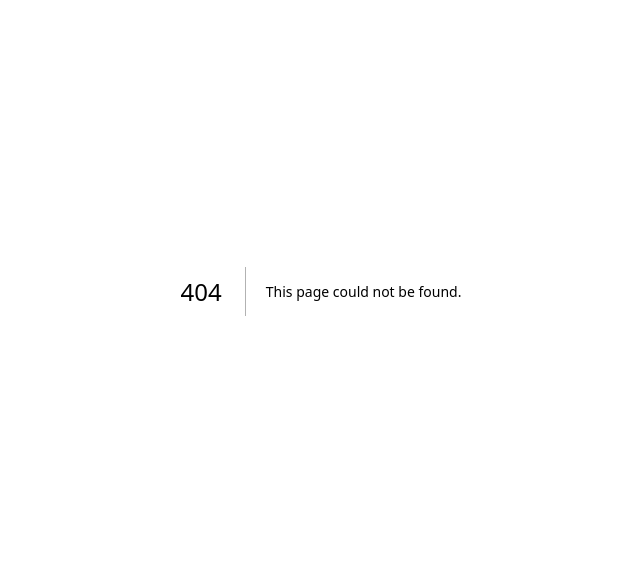
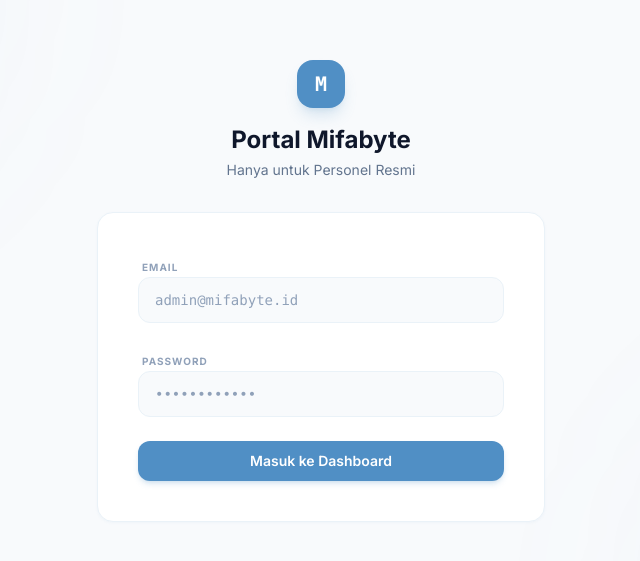
Before and after one commit to MakdumIbrohim/mifabye-finance, a Next.js app: page /login in a window 1280 px wide. Before the commit this address had no page. Shown: the part 109-670 px from the top of the page, without its empty margins (319-959 px from the left). Built offline with nearby package versions, Linux system fonts and the light colour scheme; no server answers.

Commit message:
feat: implement Firebase authentication in new login page and redirect root to login

```diff
--- /dev/null
+++ b/app/login/page.tsx
@@ -0,0 +1,119 @@
+"use client";
+
+import { useState } from "react";
+import { useRouter } from "next/navigation";
+import { signInWithEmailAndPassword } from "firebase/auth";
+import { auth } from "@/lib/firebase";
+
+export default function LoginPage() {
+  const [email, setEmail] = useState("");
+  const [password, setPassword] = useState("");
+  const [error, setError] = useState<string | null>(null);
+  const [isLoading, setIsLoading] = useState(false);
+  const router = useRouter();
+
+  const handleLogin = async (e: React.FormEvent) => {
+    e.preventDefault();
+    setIsLoading(true);
+    setError(null);
+
+    try {
+      await signInWithEmailAndPassword(auth, email, password);
+      router.push("/dashboard");
+    } catch (err: any) {
+      console.error("Login error:", err);
+      // Map Firebase error codes to user-friendly messages
+      switch (err.code) {
+        case "auth/invalid-email":
+          setError("Format email tidak valid.");
+          break;
+        case "auth/user-not-found":
+        case "auth/wrong-password":
+        case "auth/invalid-credential":
+          setError("Email atau password salah.");
+          break;
+        case "auth/too-many-requests":
+          setError("Terlalu banyak percobaan. Silakan coba lagi nanti.");
+          break;
+        default:
+          setError("Gagal masuk. Silakan periksa koneksi Anda.");
+      }
+    } finally {
+      setIsLoading(false);
+    }
+  };
+
+  return (
+    <div className="min-h-screen flex items-center justify-center p-6 bg-slate-50 relative overflow-hidden">
+      {/* Elemen Latar Belakang Halus */}
+      <div className="absolute -top-24 -left-24 w-96 h-96 bg-primary/5 rounded-full blur-[100px]" />
+      <div className="absolute -bottom-24 -right-24 w-96 h-96 bg-primary/5 rounded-full blur-[100px]" />
+
+      <div className="w-full max-w-md relative z-10">
+        <div className="text-center mb-8">
+          <div className="w-12 h-12 rounded-2xl bg-primary flex items-center justify-center shadow-lg shadow-primary/20 mx-auto mb-4">
+            <span className="text-white font-extrabold text-xl font-mono">M</span>
+          </div>
+          <h1 className="text-2xl font-bold text-slate-900 mb-1">Portal Mifabyte</h1>
+          <p className="text-sm text-slate-500">Hanya untuk Personel Resmi</p>
+        </div>
+
+        <div className="subtle-card p-10 shadow-2xl shadow-slate-200/50">
+          <form onSubmit={handleLogin} className="space-y-6">
+            {error && (
+              <div className="bg-red-50 text-red-600 p-3 rounded-xl text-xs font-bold animate-in fade-in slide-in-from-top-2">
+                {error}
+              </div>
+            )}
+
+            <div className="space-y-2">
+              <label className="text-[10px] font-bold text-slate-400 uppercase tracking-widest pl-1">Email</label>
+              <div className="relative">
+                <input
+                  type="email"
+                  value={email}
+                  onChange={(e) => setEmail(e.target.value)}
+                  placeholder="admin@mifabyte.id"
+                  required
+                  className="w-full bg-slate-50 border border-border-light rounded-xl py-3 px-4 text-slate-900 placeholder:text-slate-400 focus:outline-none focus:ring-2 focus:ring-primary/20 transition-all font-mono text-sm"
+                />
+              </div>
+            </div>
+
+            <div className="space-y-2">
+              <label className="text-[10px] font-bold text-slate-400 uppercase tracking-widest pl-1">Password</label>
+              <div className="relative">
+                <input
+                  type="password"
+                  value={password}
+                  onChange={(e) => setPassword(e.target.value)}
+                  placeholder="••••••••••••"
+                  required
+                  className="w-full bg-slate-50 border border-border-light rounded-xl py-3 px-4 text-slate-900 placeholder:text-slate-400 focus:outline-none focus:ring-2 focus:ring-primary/20 transition-all text-sm font-mono"
+                />
+              </div>
+            </div>
+
+            <button
+              type="submit"
+              disabled={isLoading}
+              className="w-full btn-primary py-4 text-sm font-bold shadow-md shadow-primary/20 text-center flex items-center justify-center gap-2 group transition-all"
+            >
+              {isLoading ? (
+                <>
+                  <svg className="animate-spin h-4 w-4 text-white" xmlns="http://www.w3.org/2000/svg" fill="none" viewBox="0 0 24 24">
+                    <circle className="opacity-25" cx="12" cy="12" r="10" stroke="currentColor" strokeWidth="4"></circle>
+                    <path className="opacity-75" fill="currentColor" d="M4 12a8 8 0 018-8V0C5.373 0 0 5.373 0 12h4zm2 5.291A7.962 7.962 0 014 12H0c0 3.042 1.135 5.824 3 7.938l3-2.647z"></path>
+                  </svg>
+                  Memproses...
+                </>
+              ) : (
+                "Masuk ke Dashboard"
+              )}
+            </button>
+          </form>
+        </div>
+      </div>
+    </div>
+  );
+}
--- a/app/page.tsx
+++ b/app/page.tsx
@@ -1,52 +1,5 @@
-"use client";
+import { redirect } from "next/navigation";
 
-import Link from "next/link";
-
-export default function RootLoginPage() {
-  return (
-    <div className="min-h-screen flex items-center justify-center p-6 bg-slate-50 relative overflow-hidden">
-      {/* Elemen Latar Belakang Halus */}
-      <div className="absolute -top-24 -left-24 w-96 h-96 bg-primary/5 rounded-full blur-[100px]" />
-      <div className="absolute -bottom-24 -right-24 w-96 h-96 bg-primary/5 rounded-full blur-[100px]" />
-
-      <div className="w-full max-w-md relative z-10">
-        <div className="text-center mb-8">
-          <div className="w-12 h-12 rounded-2xl bg-primary flex items-center justify-center shadow-lg shadow-primary/20 mx-auto mb-4">
-            <span className="text-white font-extrabold text-xl font-mono">M</span>
-          </div>
-          <h1 className="text-2xl font-bold text-slate-900 mb-1">Portal Mifabyte</h1>
-          <p className="text-sm text-slate-500">Hanya untuk Personel Resmi</p>
-        </div>
-
-        <div className="subtle-card p-10 shadow-2xl shadow-slate-200/50">
-          <form className="space-y-6">
-            <div className="space-y-2">
-              <label className="text-[10px] font-bold text-slate-400 uppercase tracking-widest pl-1">Email</label>
-              <div className="relative">
-                <input
-                  type="email"
-                  placeholder="admin@mifabyte.id"
-                  className="w-full bg-slate-50 border border-border-light rounded-xl py-3 px-4 text-slate-900 placeholder:text-slate-400 focus:outline-none focus:ring-2 focus:ring-primary/20 transition-all font-mono text-sm"
-                />
-              </div>
-            </div>
-
-            <div className="space-y-2">
-              <label className="text-[10px] font-bold text-slate-400 uppercase tracking-widest pl-1">Password</label>
-              <div className="relative">
-                <input
-                  type="password"
-                  placeholder="••••••••••••"
-                  className="w-full bg-slate-50 border border-border-light rounded-xl py-3 px-4 text-slate-900 placeholder:text-slate-400 focus:outline-none focus:ring-2 focus:ring-primary/20 transition-all text-sm font-mono"
-                />
-              </div>
-            </div>
-            <Link href="/dashboard" className="w-full btn-primary py-4 text-sm font-bold shadow-md shadow-primary/20 text-center block">
-              Masuk ke Dashboard
-            </Link>
-          </form>
-        </div>
-      </div>
-    </div>
-  );
+export default function RootPage() {
+  redirect("/login");
 }
```
